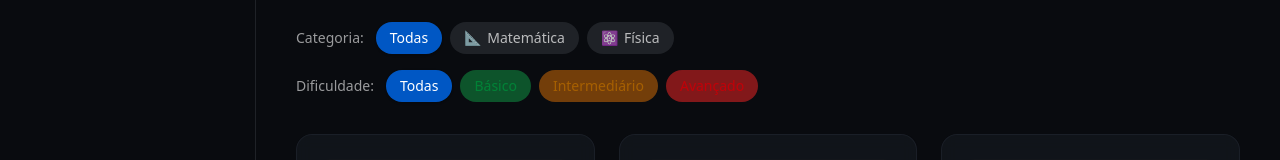
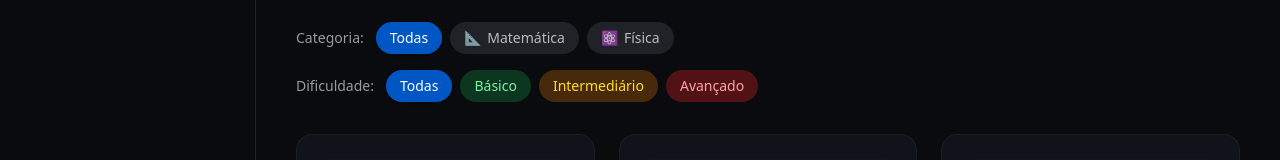
Before and after one commit to Luisaboia/grimorio-das-exatas, a Next.js app: page /formulas in a window 1280 px wide. Shown: the part 234-394 px from the top of the page. Built offline with nearby package versions, Linux system fonts and the light colour scheme.

Commit message:
style: align difficulty filter chip colors with card badge colors

```diff
--- a/src/components/formulas/CategoryFilter.tsx
+++ b/src/components/formulas/CategoryFilter.tsx
@@ -16,9 +16,24 @@ interface CategoryFilterProps {
 }
 
 const difficultyOptions = [
-  { label: "Básico", value: "basico", color: "bg-green-100 text-green-700 bg-green-900 text-green-200" },
-  { label: "Intermediário", value: "intermediario", color: "bg-yellow-100 text-yellow-700 bg-yellow-900 text-yellow-200" },
-  { label: "Avançado", value: "avancado", color: "bg-red-100 text-red-700 bg-red-900 text-red-200" },
+  {
+    label: "Básico",
+    value: "basico",
+    activeColor: "bg-green-800 text-green-100 ring-2 ring-green-400",
+    inactiveColor: "bg-green-900/60 text-green-300 hover:bg-green-900",
+  },
+  {
+    label: "Intermediário",
+    value: "intermediario",
+    activeColor: "bg-yellow-800 text-yellow-100 ring-2 ring-yellow-400",
+    inactiveColor: "bg-yellow-900/60 text-yellow-300 hover:bg-yellow-900",
+  },
+  {
+    label: "Avançado",
+    value: "avancado",
+    activeColor: "bg-red-800 text-red-100 ring-2 ring-red-400",
+    inactiveColor: "bg-red-900/60 text-red-300 hover:bg-red-900",
+  },
 ];
 
 export function CategoryFilter({
@@ -87,7 +102,8 @@ export function CategoryFilter({
             key={d.value}
             href={`${basePath}?dificuldade=${d.value}`}
             active={currentDifficulty === d.value}
-            className={d.color}
+            activeClassName={d.activeColor}
+            inactiveClassName={d.inactiveColor}
           >
             {d.label}
           </FilterChip>
@@ -100,22 +116,27 @@ export function CategoryFilter({
 function FilterChip({
   href,
   active,
-  className = "",
+  activeClassName,
+  inactiveClassName,
   children,
 }: {
   href: string;
   active: boolean;
-  className?: string;
+  activeClassName?: string;
+  inactiveClassName?: string;
   children: React.ReactNode;
 }) {
+  const defaultActive = "bg-primary-600 text-white shadow-sm";
+  const defaultInactive =
+    "bg-surface-800 text-surface-50/70 hover:bg-surface-700";
+
   return (
     <Link
       href={href}
       className={`inline-flex items-center gap-1.5 rounded-full px-3.5 py-1.5 text-sm font-medium transition-all duration-200 ${
         active
-          ? "bg-primary-600 text-white shadow-sm"
-          : className ||
-            "bg-surface-800 text-surface-50/70 hover:bg-surface-700"
+          ? activeClassName || defaultActive
+          : inactiveClassName || defaultInactive
       }`}
     >
       {children}
```
